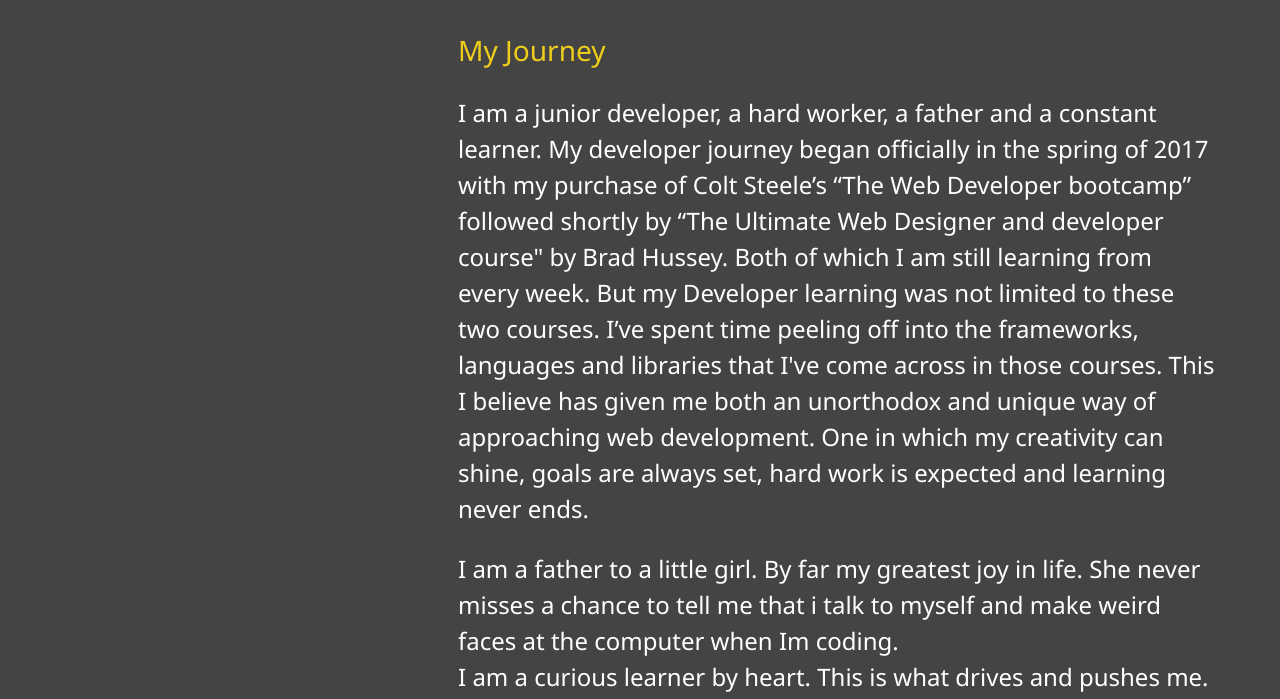
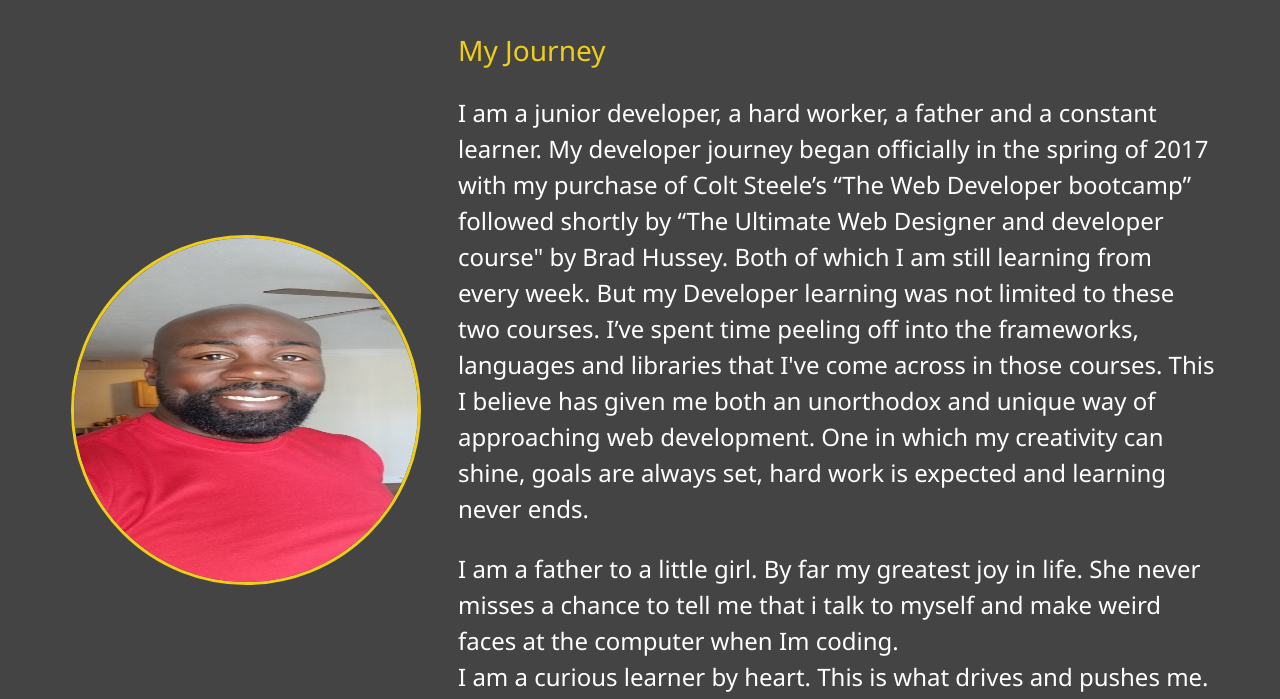
Before and after one commit to wisewill1/September1_portfolio, a website: page about.html in a window 1280 px wide. Shown: the part 253-952 px from the top of the page. Drawn offline with Linux system fonts and the light colour scheme.

Commit message:
edit about image

```diff
--- a/about.html
+++ b/about.html
@@ -57,9 +57,9 @@
             Let me tell you a little about myself...
         </h2>
         <div class="about-info">
-            <!-- <img src="img/portrait-close.jpg" alt="Willie Blackwood" class="bio-image"
-            width="250" height="250"> -->
-            <div class="portrait"></div>
+            <img src="img/portrait-close.jpg" alt="Willie Blackwood" class="bio-image"
+            width="350" height="350">
+
             <div class="bio">
                 <h3 class="text-secondary">My Journey</h3>
 
```
